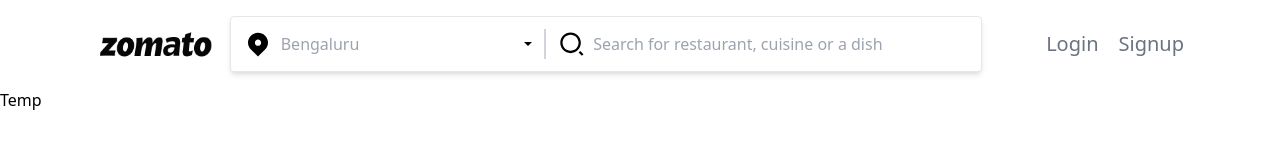
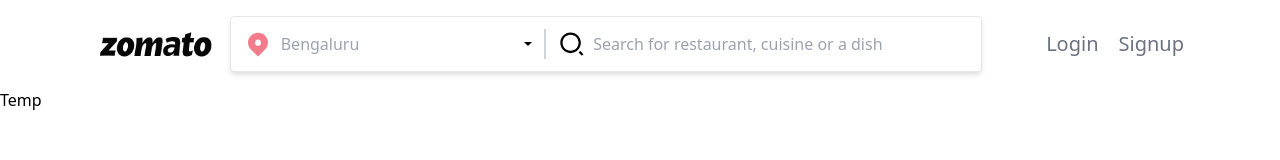
Before and after one commit to irffanasiff/zomato, a React (Create React App) app in the folder client/: page / in a window 1280 px wide. Shown: the top 160 px of the page. Built offline with nearby package versions, Linux system fonts and the light colour scheme.

Commit message:
🚀 added react icons

```diff
--- a/client/package.json
+++ b/client/package.json
@@ -9,6 +9,8 @@
     "@testing-library/user-event": "^12.1.10",
     "react": "^17.0.2",
     "react-dom": "^17.0.2",
+    "react-icons": "^4.3.1",
+    "react-router-dom": "^5.3.0",
     "react-scripts": "^3.4.4",
     "web-vitals": "^1.0.1"
   },
--- a/client/public/index.html
+++ b/client/public/index.html
@@ -2,7 +2,7 @@
 <html lang="en">
   <head>
     <meta charset="utf-8" />
-    <link rel="icon" href="%PUBLIC_URL%/favicon.ico" />
+    <link rel="icon" href="../src/Images/zomatoLogoIcon.png" />
     <meta name="viewport" content="width=device-width, initial-scale=1" />
     <meta name="theme-color" content="#000000" />
     <meta
@@ -10,34 +10,14 @@
       content="Web site created using create-react-app"
     />
     <link rel="apple-touch-icon" href="%PUBLIC_URL%/logo192.png" />
-    <!--
-      manifest.json provides metadata used when your web app is installed on a
-      user's mobile device or desktop. See https://developers.google.com/web/fundamentals/web-app-manifest/
-    -->
+
     <link rel="manifest" href="%PUBLIC_URL%/manifest.json" />
-    <!--
-      Notice the use of %PUBLIC_URL% in the tags above.
-      It will be replaced with the URL of the `public` folder during the build.
-      Only files inside the `public` folder can be referenced from the HTML.
 
-      Unlike "/favicon.ico" or "favicon.ico", "%PUBLIC_URL%/favicon.ico" will
-      work correctly both with client-side routing and a non-root public URL.
-      Learn how to configure a non-root public URL by running `npm run build`.
-    -->
     <title>React App</title>
   </head>
   <body>
     <noscript>You need to enable JavaScript to run this app.</noscript>
     <div id="root"></div>
-    <!--
-      This HTML file is a template.
-      If you open it directly in the browser, you will see an empty page.
 
-      You can add webfonts, meta tags, or analytics to this file.
-      The build step will place the bundled scripts into the <body> tag.
-
-      To begin the development, run `npm start` or `yarn start`.
-      To create a production bundle, use `npm run build` or `yarn build`.
-    -->
   </body>
 </html>
--- a/client/tailwind.config.js
+++ b/client/tailwind.config.js
@@ -2,7 +2,19 @@ module.exports = {
   purge: ['./src/**/*.{js,jsx,ts,tsx}', './public/index.html'],
   darkMode: false, // or 'media' or 'class'
   theme: {
-    extend: {},
+    extend: {
+      colors: {
+        zomato: {
+          red: '#e23744',
+          pink: '#f47c8A',
+          yellow: '#f8d149',
+          blue: '#2781e7',
+          teal: '#009999',
+          coal: '#1c1c1c',
+          grey: '#4f4f4f',
+        },
+      },
+    },
   },
   variants: {
     extend: {},
```
Also changed, not shown: 1 other file (tests, documents, lock files or other folders).
